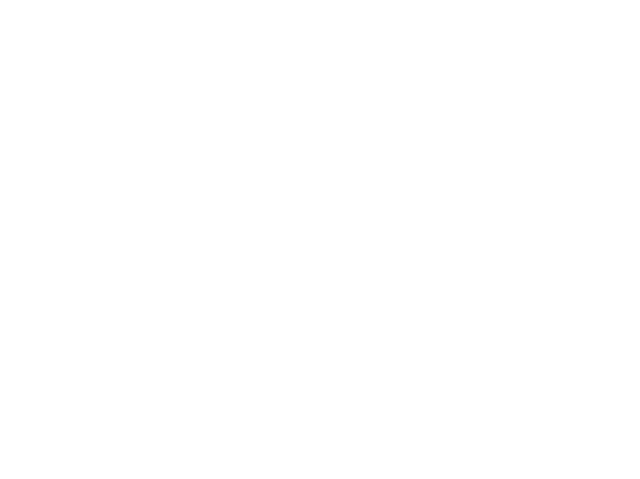
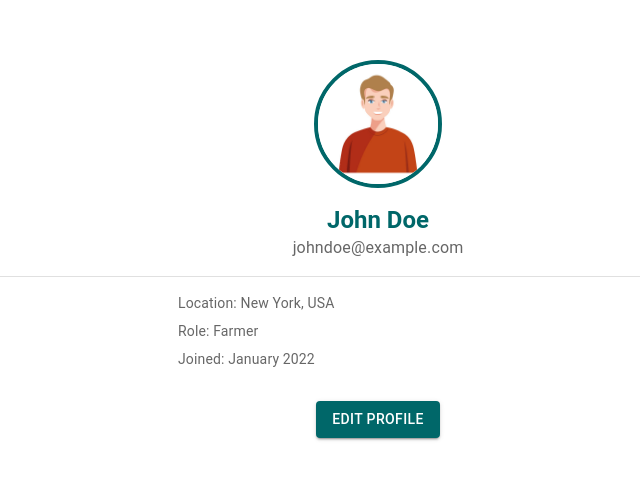
Before and after one commit to ShubhamThakur025/Krishi, a React (Vite) app in the folder Frontend/: page /Profile in a window 1280 px wide. Before the commit this address had no page. Shown: the part 151-630 px from the top of the page, without its empty margins (262-902 px from the left). Built offline with nearby package versions, Linux system fonts and the light colour scheme.

Commit message:
Profile page added

```diff
--- a/Frontend/src/App.jsx
+++ b/Frontend/src/App.jsx
@@ -1,6 +1,3 @@
-
-
-
 import './App.css'
 import LangPref from './pages/InitialSetup/LangPref'
 import { Container } from '@mui/material'
@@ -12,8 +9,9 @@ import { Route, Routes } from 'react-router-dom';
 import Onboarding from './pages/InitialSetup/Onboarding.jsx'
 import UserInfo from './pages/InitialSetup/UserInfo.jsx'
 import UserDashboard from './pages/Dashboard/UserDashboard.jsx'
-import GetInfo from './pages/Dashboard/GetInfo.jsx';
+import GetInfo from './pages/Dashboard/GetInfo.jsx'
 import FilterBuyer from './pages/Dashboard/FilterBuyer.jsx'
+import Profile from './pages/Dashboard/Profile.jsx'
 
 function App() {
   return (
@@ -29,6 +27,7 @@ function App() {
             <Route path='/dashboard' element={<UserDashboard />} />
             <Route path='/getInfo' element={<GetInfo/>}/>
             <Route path='/filterBuyer' element={<FilterBuyer/>}/>
+            <Route path='/Profile' element={<Profile/>}/>
           </Routes>
         </Container>
       </ThemeProvider>
--- /dev/null
+++ b/Frontend/src/pages/Dashboard/Profile.jsx
@@ -0,0 +1,69 @@
+import React from 'react';
+import { Box, Typography, Container, Avatar, Divider, Button } from '@mui/material';
+import theme from '../../Theme';
+import avatar from '../../assets/avatar.jpg'
+
+const Profile = () => {
+    const userInfo = {
+        name: "John Doe",
+        email: "johndoe@gmail.com",
+        bio: "Passionate farmer and agricultural expert with 10+ years of experience.",
+        avatarUrl: "https://via.placeholder.com/150",
+        location: "Haryana, India",
+    };
+
+    return (
+        <Container
+        sx={{
+            display: 'flex',
+            flexDirection: 'column',
+            alignItems: 'center',
+            justifyContent: 'center',
+            height: '100vh',
+            textAlign: 'center',
+        }}
+    >
+        <Avatar
+            src={avatar}
+            alt="Profile Picture"
+            sx={{
+                width: 120,
+                height: 120,
+                mb: 2,
+                border: `4px solid ${theme.palette.primary.main}`,
+            }}
+        />
+        <Typography variant="h5" sx={{ fontWeight: 'bold', color: theme.palette.primary.main }}>
+            John Doe
+        </Typography>
+        <Typography variant="body1" color="textSecondary" sx={{ mb: 2 }}>
+            johndoe@example.com
+        </Typography>
+        <Divider sx={{ width: '80%', mb: 2 }} />
+        <Box sx={{ textAlign: 'left', width: '100%', maxWidth: 400 }}>
+            <Typography variant="body2" sx={{ color: 'text.secondary', mb: 1 }}>
+                Location: New York, USA
+            </Typography>
+            <Typography variant="body2" sx={{ color: 'text.secondary', mb: 1 }}>
+                Role: Farmer
+            </Typography>
+            <Typography variant="body2" sx={{ color: 'text.secondary', mb: 2 }}>
+                Joined: January 2022
+            </Typography>
+        </Box>
+        <Button
+            variant="contained"
+            color="primary"
+            sx={{
+                mt: 2,
+                backgroundColor: theme.palette.primary.main,
+                '&:hover': { backgroundColor: theme.palette.primary.dark },
+            }}
+        >
+            Edit Profile
+        </Button>
+    </Container>
+    );
+};
+
+export default Profile;
```
Also changed, not shown: Frontend/src/pages/Dashboard/UserDashboard.jsx (+150 -48 lines), Frontend/src/pages/Dashboard/GetInfo.jsx (line endings or trailing spaces).
